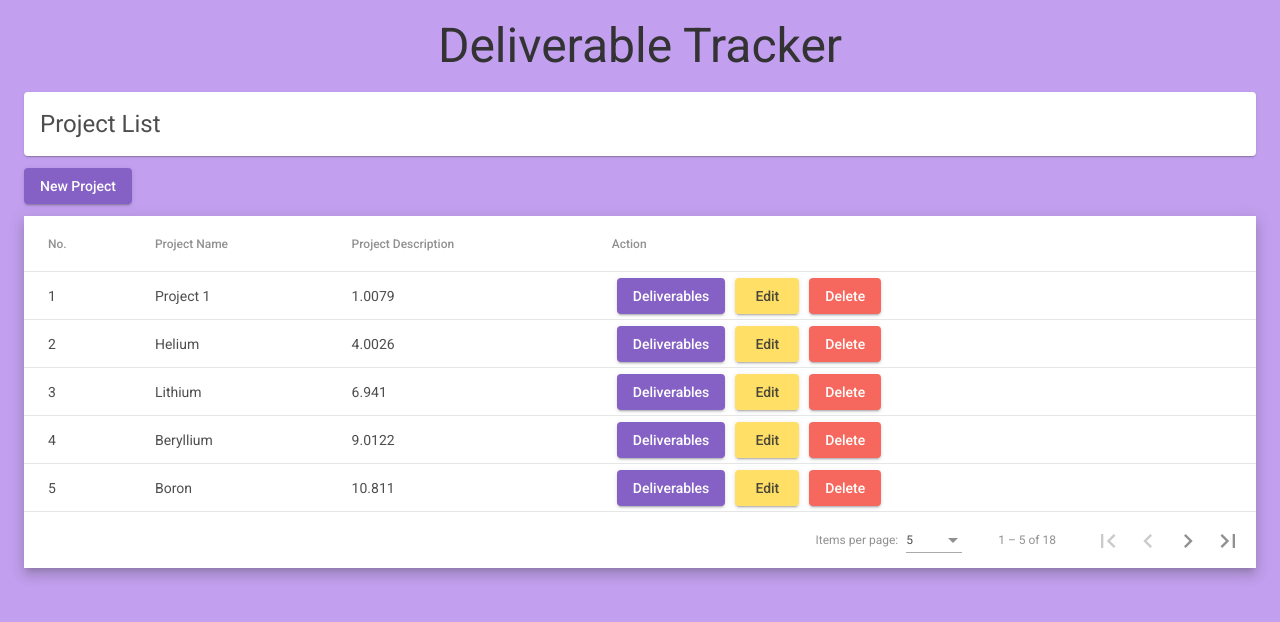
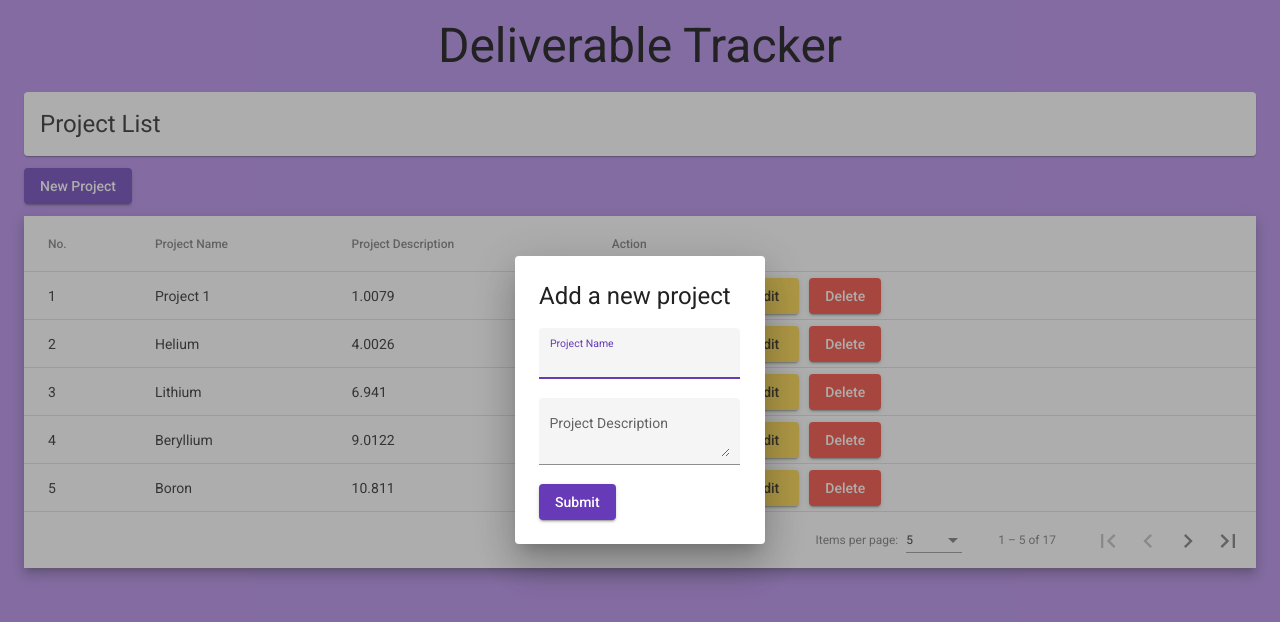
Before and after one commit to Ma7eer/deliverables-tracker, an Angular app: page /projects in a window 1280 px wide. Both pictures are taken after a click on the button "New Project". Shown: the top 622 px of the page. Built offline with nearby package versions, Linux system fonts and the light colour scheme.

Commit message:
Add a dialog box component

```diff
--- /dev/null
+++ b/src/app/project-table/add-new-project.component.css
@@ -0,0 +1,5 @@
+:host {
+    display: flex;
+    flex-direction: column;
+    align-items: flex-start;
+  }
--- /dev/null
+++ b/src/app/project-table/add-new-project.component.html
@@ -0,0 +1,12 @@
+<h1>Add a new project</h1>
+<form>
+  <mat-form-field appearance="fill">
+    <mat-label>Project Name</mat-label>
+    <input matInput value="{{data.projectName}}">
+  </mat-form-field>
+  <mat-form-field appearance="fill">
+    <mat-label>Project Description</mat-label>
+    <textarea matInput value="{{data.projectDescription}}"></textarea>
+  </mat-form-field>
+  <button mat-raised-button color="primary" (click)="handleAddNewProjectFormSubmit()">Submit</button>
+</form>
--- a/src/app/project-table/project-table.component.ts
+++ b/src/app/project-table/project-table.component.ts
@@ -1,7 +1,8 @@
-import { Component, ViewChild, AfterViewInit } from '@angular/core';
-import {MatPaginator} from '@angular/material/paginator';
-import {MatTableDataSource} from '@angular/material/table';
-import {MatSort} from '@angular/material/sort';
+import { Component, ViewChild, AfterViewInit, Inject } from '@angular/core';
+import { MatPaginator } from '@angular/material/paginator';
+import { MatTableDataSource } from '@angular/material/table';
+import { MatDialog, MatDialogRef, MAT_DIALOG_DATA } from '@angular/material/dialog';
+import { MatSort } from '@angular/material/sort';
 import { IProject, ProjectsService } from '../projects.service';
 
 @Component({
@@ -12,24 +13,60 @@
 export class ProjectTableComponent implements AfterViewInit {
   displayedColumns: string[] = ['id', 'project', 'description', 'action'];
   dataSource = new MatTableDataSource<IProject>(this._projectsList.getProjects());
+  name: string = "test";
 
-  constructor(private _projectsList: ProjectsService) { }
+  constructor(private _projectsList: ProjectsService, public dialog: MatDialog) { }
 
   @ViewChild(MatPaginator) paginator!: MatPaginator;
   @ViewChild(MatSort) sort!: MatSort;
 
-  ngAfterViewInit() {
+  ngAfterViewInit():void {
     this.dataSource.paginator = this.paginator;
     this.dataSource.sort = this.sort;
   }
 
-  openDialog() {
-    console.log("open")
-    this._projectsList.add().subscribe(data => {
-      console.log(data);
-      this.dataSource = new MatTableDataSource<IProject>(data);
+  openDialog():void {
+    const dialogRef = this.dialog.open(AddNewProjectDialogBox, {
+      width: '250px',
+      data: {name: this.name}
     });
-    this.dataSource.paginator = this.paginator;
-    this.dataSource.sort = this.sort;
+
+    dialogRef.afterClosed().subscribe(result => {
+      console.log('The dialog was closed');
+    });
+
+    // console.log("open")
+    // this._projectsList.add().subscribe(data => {
+    //   console.log(data);
+    //   this.dataSource = new MatTableDataSource<IProject>(data);
+    // });
+    // this.dataSource.paginator = this.paginator;
+    // this.dataSource.sort = this.sort;
   }
 }
+
+export interface DialogFormData {
+  projectName: string;
+  projectDescription: string;
+}
+
+@Component({
+  selector: 'add-project-dialog-box',
+  templateUrl: './add-new-project.component.html',
+  styleUrls: ['./add-new-project.component.css']
+})
+
+export class AddNewProjectDialogBox {
+  constructor(
+    public dialogRef: MatDialogRef<ProjectTableComponent>,
+    @Inject(MAT_DIALOG_DATA) public data: DialogFormData) {}
+
+    handleAddNewProjectFormSubmit():void {
+      console.log('submitted')
+      // console.log(x)
+    }
+
+  onNoClick(): void {
+    this.dialogRef.close();
+  }
+}
```
Also changed, not shown: src/app/app.module.ts (+10 -2 lines).
